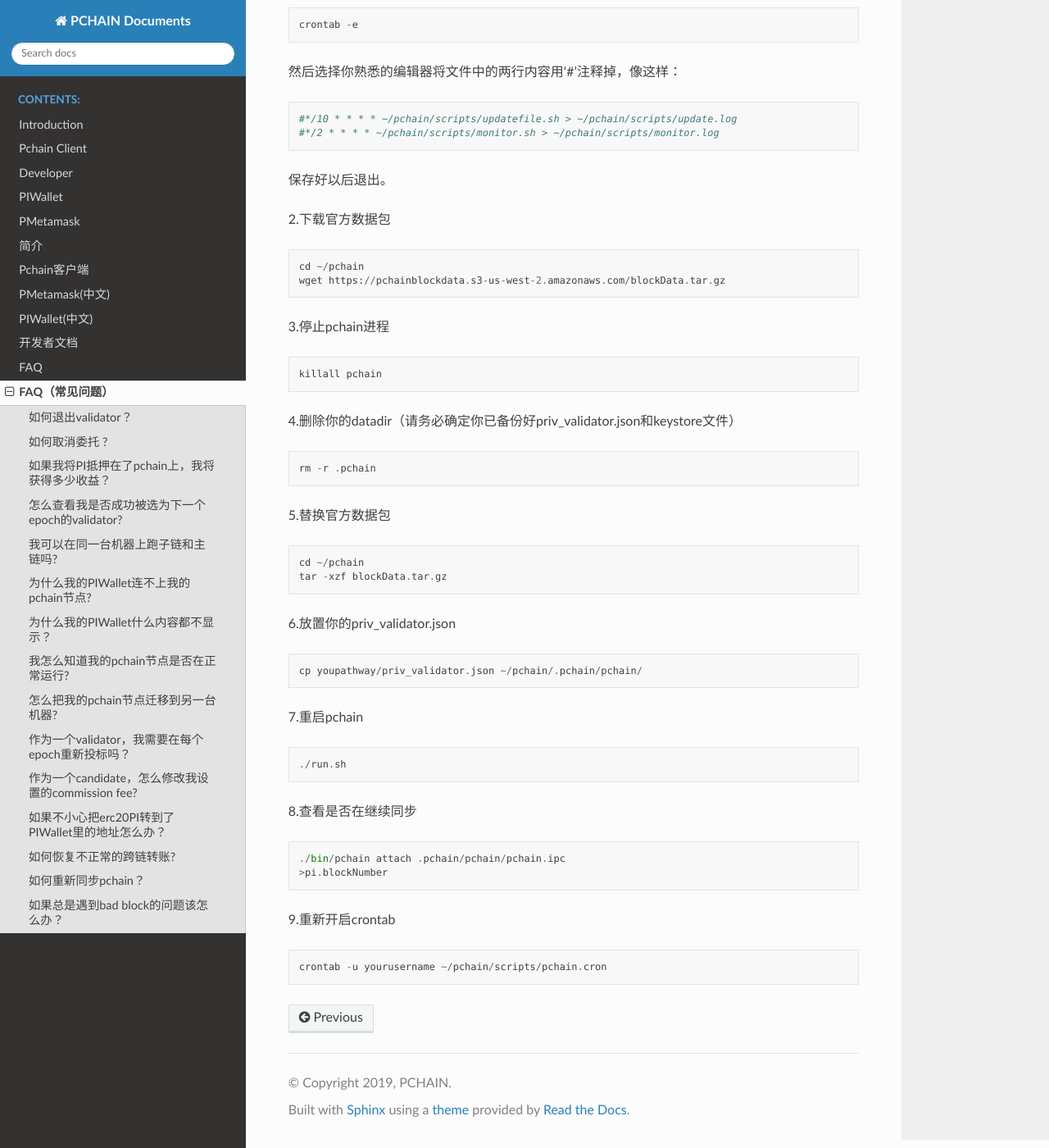
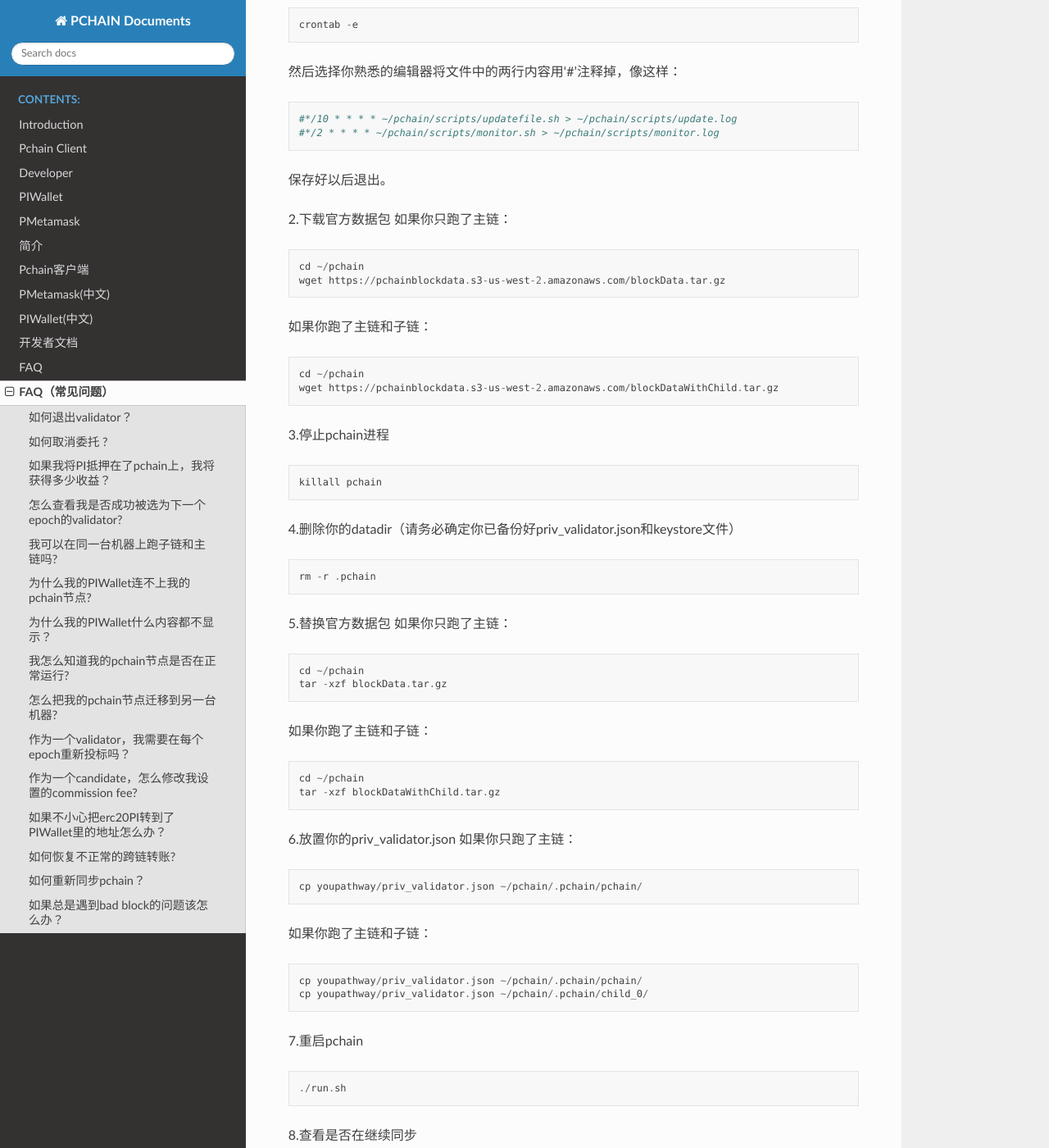
Before and after one commit to pchain-org/pchain-guide, a Sphinx documentation site: the page built from pchaindoc/source/FAQ_zh/faq_zh.rst, in a window 1280 px wide and 1400 px high, scrolled down 7717 px. Shown: the whole window at 82% size. Built offline with Sphinx 7.4.7 and the Read the Docs theme 2.0.0, drawn with Linux system fonts in a browser that asks for light colours; pages that are not in the unit, such as notebooks, are missing from menus.

Commit message:
Update faq_zh.rst

```diff
--- a/pchaindoc/source/FAQ_zh/faq_zh.rst
+++ b/pchaindoc/source/FAQ_zh/faq_zh.rst
@@ -182,9 +182,14 @@
 保存好以后退出。
 
 2.下载官方数据包
+如果你只跑了主链：
 ::
 	cd ~/pchain
 	wget https://pchainblockdata.s3-us-west-2.amazonaws.com/blockData.tar.gz
+如果你跑了主链和子链：
+::
+	cd ~/pchain
+	wget https://pchainblockdata.s3-us-west-2.amazonaws.com/blockDataWithChild.tar.gz
 3.停止pchain进程
 ::
 	killall pchain
@@ -192,12 +197,22 @@
 ::
 	rm -r .pchain
 5.替换官方数据包
+如果你只跑了主链：
 ::
 	cd ~/pchain
 	tar -xzf blockData.tar.gz
+如果你跑了主链和子链：
+::
+	cd ~/pchain
+	tar -xzf blockDataWithChild.tar.gz
 6.放置你的priv_validator.json
+如果你只跑了主链：
 ::
 	cp youpathway/priv_validator.json ~/pchain/.pchain/pchain/
+如果你跑了主链和子链：
+::
+	cp youpathway/priv_validator.json ~/pchain/.pchain/pchain/
+	cp youpathway/priv_validator.json ~/pchain/.pchain/child_0/
 7.重启pchain
 ::
 	./run.sh
```
